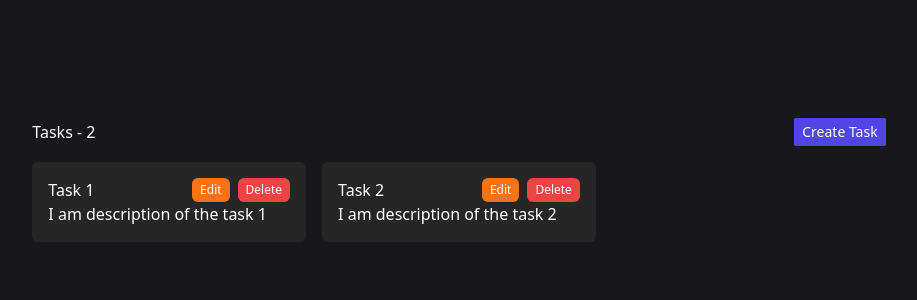
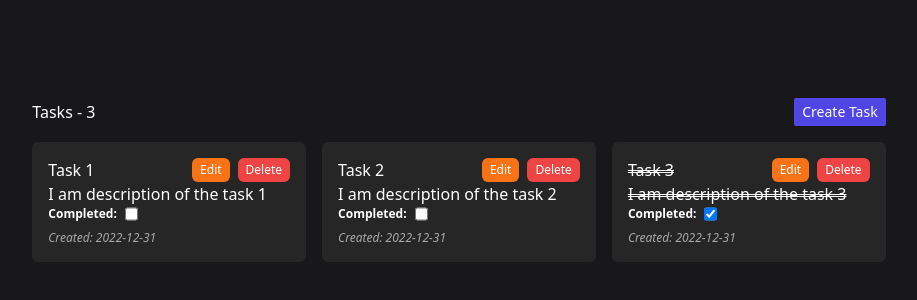
Before and after one commit to IsMor3Var/react-task-app, a React (Create React App) app: page / in a window 1280 px wide. Shown: the part 228-528 px from the top of the page, without its empty margins (181-1098 px from the left). Built offline with nearby package versions, Linux system fonts and the light colour scheme.

Commit message:
Completed Tasks

```diff
--- a/src/components/Tasks/TaskForm.tsx
+++ b/src/components/Tasks/TaskForm.tsx
@@ -56,21 +56,19 @@ export const TaskForm = () => {
               className="w-full p-2 rounded-md bg-zinc-600 mb-2"
             />
             <div className='flex gap-x-2'>
-              <label className="block text-xs font-bold mb-2" htmlFor="completed">Completed: </label>
-              <input
-                type={"checkbox"}
-                {...register('completed')}
-                id='completed'
-                name='completed'
-                className="rounded-md bg-zinc-600 mb-2"
-              />
+              <button
+                className={ !params.id ? 'bg-indigo-600 px-2 py-1 rounded-md' : 'bg-orange-600 px-2 py-1 rounded-md' }
+                type="submit"
+              >
+              { !params.id ? 'Save' : 'Edit' }
+              </button>
+              <button
+                className='bg-red-600 px-2 py-1 rounded-md'
+                onClick={ () => navigate('/') }
+              >
+                Cancel
+              </button>
             </div>
-          <button
-            className={ !params.id ? 'bg-indigo-600 px-2 py-1 rounded-md' : 'bg-orange-600 px-2 py-1 rounded-md' }
-            type="submit"
-          >
-            { !params.id ? 'Save' : 'Edit' }
-          </button>
       </form>
   )
 }
--- a/src/components/Tasks/TaskList.tsx
+++ b/src/components/Tasks/TaskList.tsx
@@ -1,5 +1,5 @@
 import { useAppSelector, useAppDispatch } from '../../app/hooks';
-import { deleteTask } from '../../features/tasks/taskSlice';
+import { deleteTask, completeTask } from '../../features/tasks/taskSlice';
 import { Link } from 'react-router-dom';
 
 export const TaskList = () => {
@@ -9,6 +9,10 @@ export const TaskList = () => {
 
   const handleOnDelete = (id: string) => {
     dispatch(deleteTask(id))
+  }
+
+  const handleCompletedTask = (id: string) => {
+    dispatch(completeTask(id))
   }
 
   return (
@@ -24,7 +28,7 @@ export const TaskList = () => {
         { tasksList.map( task => (
             <div key={ task.id } className="bg-neutral-800 p-4 rounded-md" >
               <header className='flex justify-between'>
-                <h3>{ task.title }</h3>
+                <h3 className={ task.completed ? 'line-through decoration-double' : ''} >{ task.title }</h3>
                 <div className='flex gap-x-2'>
                   <Link
                     className='bg-orange-500 px-2 py-1 text-xs rounded-md'
@@ -36,7 +40,19 @@ export const TaskList = () => {
                     > Delete </button>
                 </div>
               </header>
-              <span>{ task.description }</span>
+              <span className={ task.completed ? 'line-through decoration-double' : ''} >{ task.description }</span>
+              <div className='flex gap-x-2'>
+                <label className="block text-xs font-bold mb-2" htmlFor={`completed.[${task.id}]`} >Completed: </label>
+                <input
+                  type={"checkbox"}
+                  id={`completed.[${task.id}]`}
+                  name={`completed.[${task.id}]`}
+                  className="rounded-md bg-zinc-600 mb-2"
+                  onChange={ ()=> handleCompletedTask(task.id) }
+                  checked={ task.completed }
+                />
+              </div>
+              <p className='text-xs opacity-60 italic'>Created: { task.createAt }</p>
             </div>
         )) }
       </div>
--- a/src/features/tasks/taskSlice.ts
+++ b/src/features/tasks/taskSlice.ts
@@ -7,13 +7,25 @@ const initialState: ITask[] = [
         id: uuid(),
         title: "Task 1",
         description: "I am description of the task 1",
-        completed: false
+        completed: false,
+        createAt: new Date().toISOString().substring(0,10),
+        updateAt: ''
     },
     {
         id: uuid(),
         title: "Task 2",
         description: "I am description of the task 2",
-        completed: false
+        completed: false,
+        createAt: new Date().toISOString().substring(0,10),
+        updateAt: ''
+    },
+    {
+        id: uuid(),
+        title: "Task 3",
+        description: "I am description of the task 3",
+        completed: true,
+        createAt: new Date().toISOString().substring(0,10),
+        updateAt: ''
     }
 ]
 
@@ -25,20 +37,23 @@ export const taskSlice = createSlice({
             state.push(action.payload)
         },
         editTask: (state, action) => {
-            const { id, title, description, completed } = action.payload;
+            const { id, title, description } = action.payload;
             const taskFound = state.find(task => task.id === id );
             if(taskFound) {
                 taskFound.title = title
                 taskFound.description = description
-                taskFound.completed = completed
             }
         },
         deleteTask: (state, action) => {
             const taskFound = state.find(task => task.id === action.payload )
             if(taskFound) state.splice(state.indexOf(taskFound), 1)
+        },
+        completeTask: (state, action) => {
+            const taskFound = state.find(task => task.id === action.payload )
+            if(taskFound) taskFound.completed = !taskFound.completed
         }
     }
 })
 
-export const { addTask, deleteTask, editTask } = taskSlice.actions
+export const { addTask, deleteTask, editTask, completeTask } = taskSlice.actions
 export default taskSlice.reducer
--- a/src/interfaces/tasks.ts
+++ b/src/interfaces/tasks.ts
@@ -3,4 +3,6 @@ export interface ITask {
     title: string;
     description: string;
     completed: boolean;
+    createAt: string;
+    updateAt: string;
 }
```
